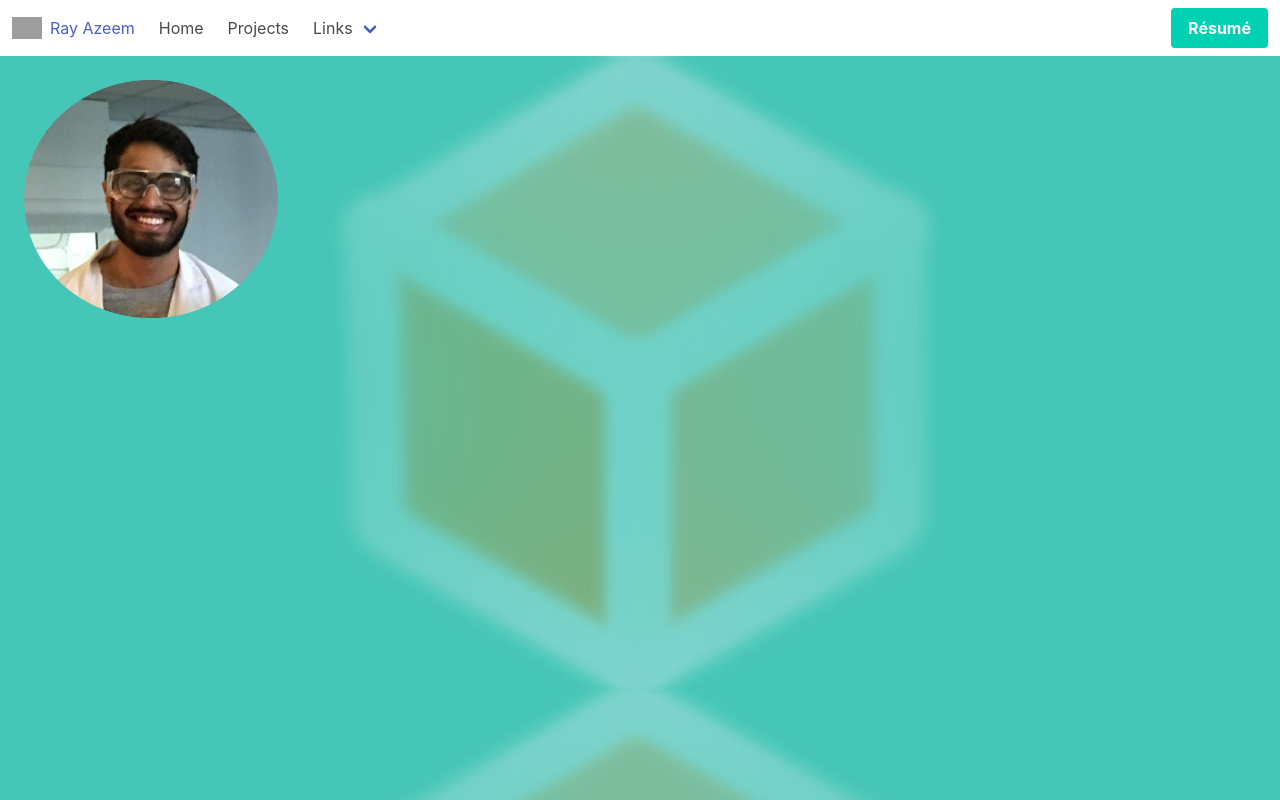
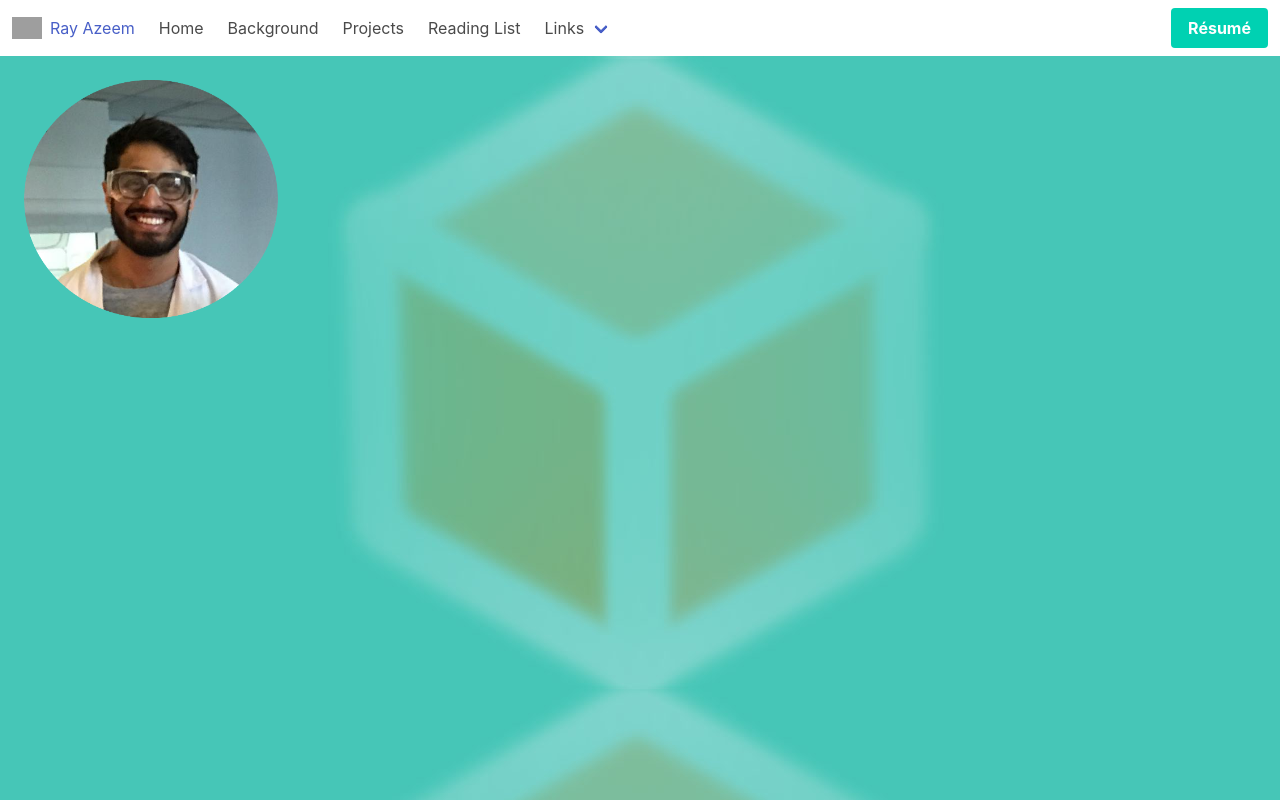
Before and after one commit to zoraizazeem/zoraiz, a React (Create React App) app: page / in a window 1280 px wide. Shown: the top 800 px of the page. Built offline with nearby package versions, Linux system fonts and the light colour scheme; grey boxes are pictures that could not be loaded.

Commit message:
minor changes'

```diff
--- a/src/components/Nav.js
+++ b/src/components/Nav.js
@@ -29,9 +29,13 @@ export default class Nav extends Component {
         Home
       </a>
 
+      <a class="navbar-item" href = "background">
+        Background
+      </a>
       <a class="navbar-item" href = "projects">
         Projects
       </a>
+      <a class = "navbar-item"> Reading List</a>
 
       <div class="navbar-item has-dropdown is-hoverable">
         <a class="navbar-link">
```
